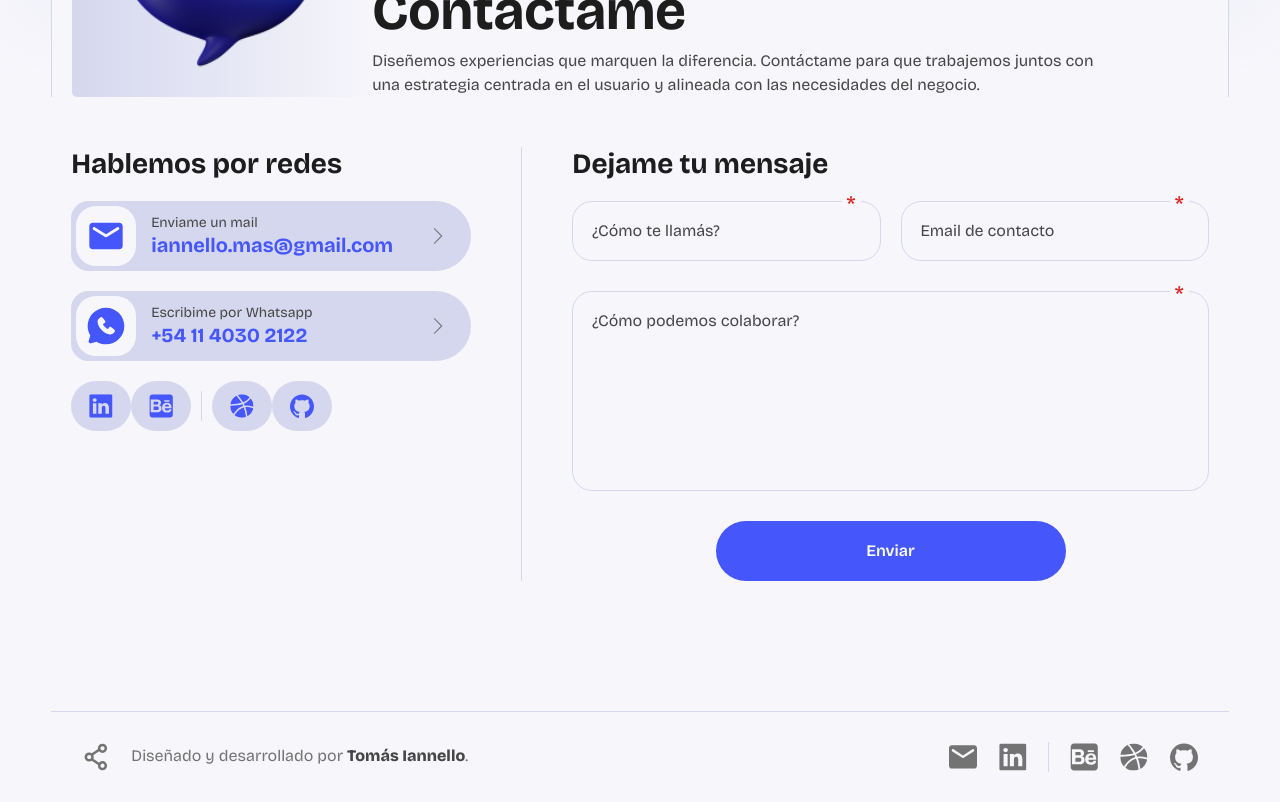
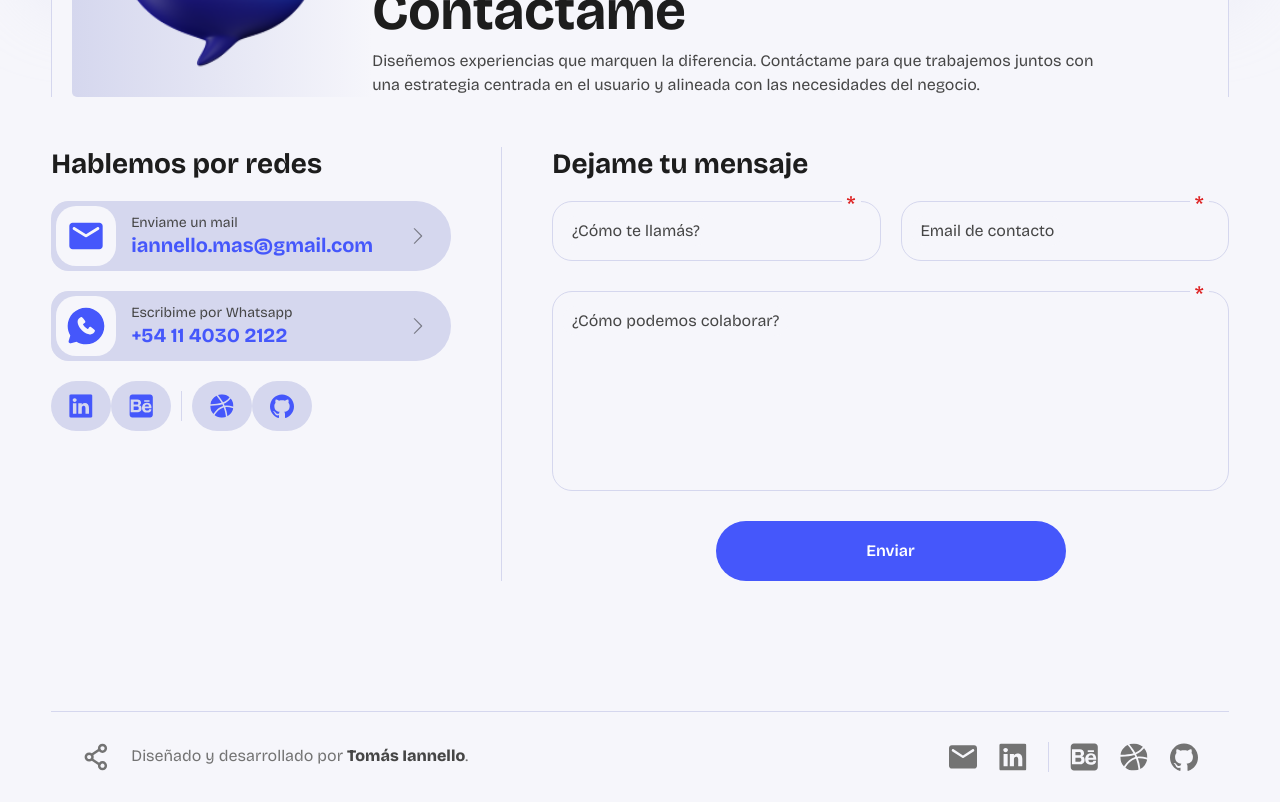
Before and after one commit to iannellotomas/portfolio, a React (Vite) app: page / in a window 1280 px wide. Shown: the part 4840-5642 px from the top of the page. Built offline with nearby package versions, Linux system fonts and the light colour scheme.

Commit message:
Sección de Contacto

```diff
--- a/src/pages/home/sections/contact/Contact.module.css
+++ b/src/pages/home/sections/contact/Contact.module.css
@@ -8,7 +8,6 @@
   display: flex;
   gap: 50px;
   padding-top: 20px;
-  padding-inline: 20px;
 }
 
 /* CONTACT SOCIAL */
@@ -163,7 +162,6 @@
 @media (width <= 1024px) {
   .contact {
     flex-direction: column;
-    padding-inline: 0;
   }
 
   .contactLeft {
```
